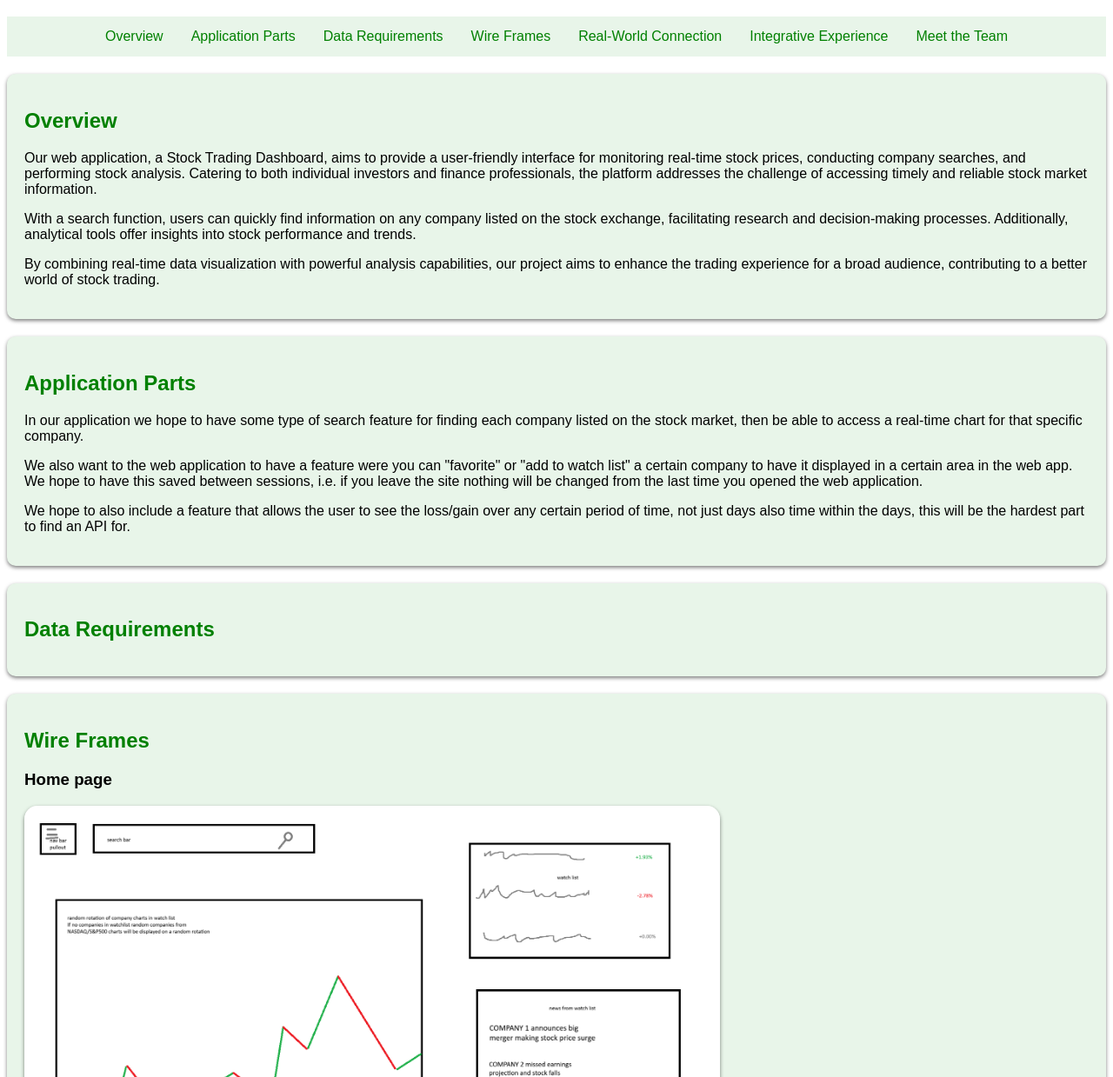
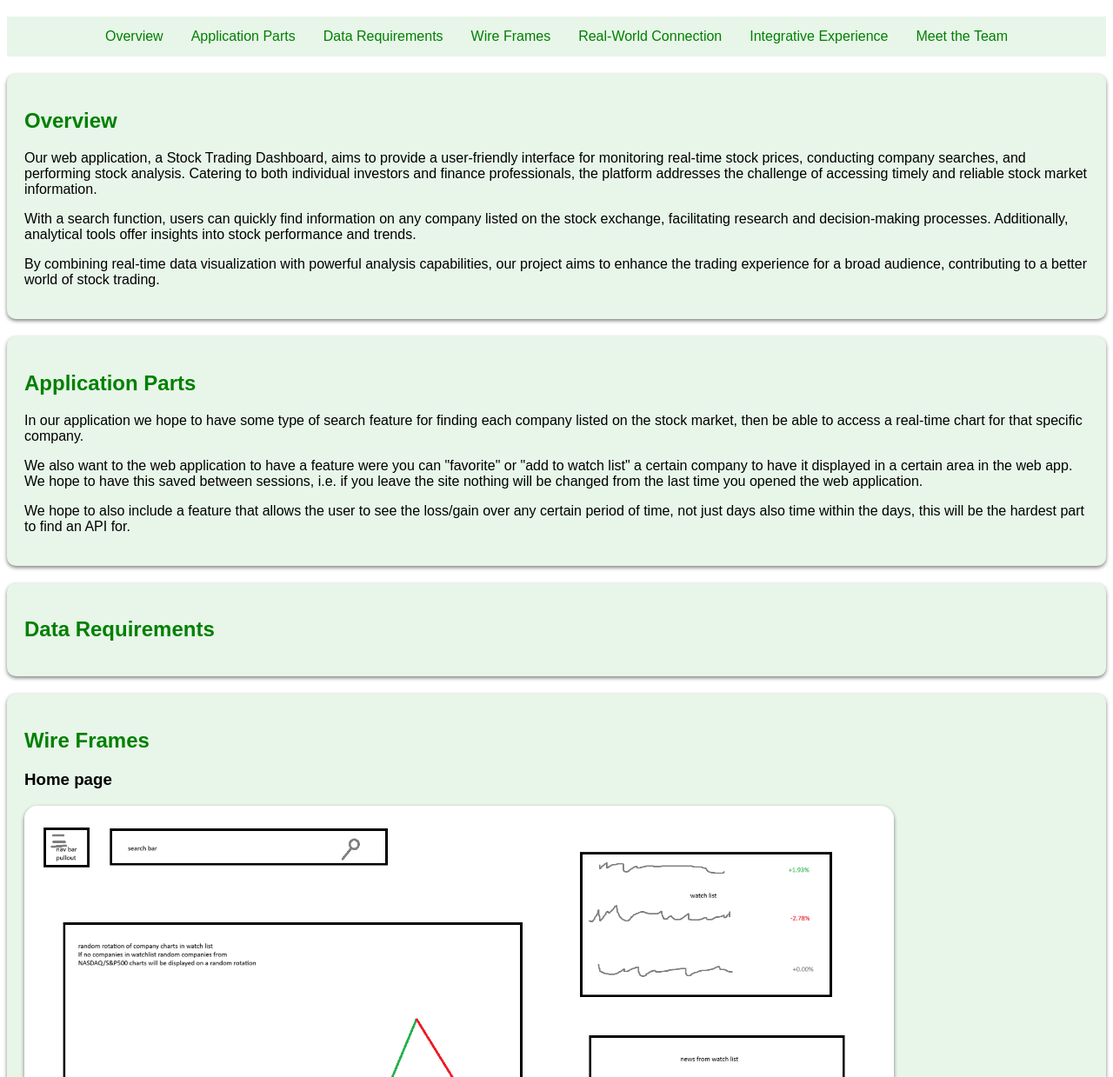
Before and after one commit to owen-mcq/CS-326-Project, a website: page src/docs/milestone-01/index.html in a window 1280 px wide. Shown: the part 61-1300 px from the top of the page at 87% size. Drawn offline with Linux system fonts and the light colour scheme.

Commit message:
Edit css wire frames

```diff
--- a/src/docs/milestone-01/styles.css
+++ b/src/docs/milestone-01/styles.css
@@ -97,7 +97,7 @@ h1{
 
 #wire-frames img {
     max-width: 100%;
-    width: 800px;
+    width: 1000px;
     height: auto;
     box-shadow: 0 2px 4px rgba(0, 0, 0, .5);
     border-radius: 15px;
```
